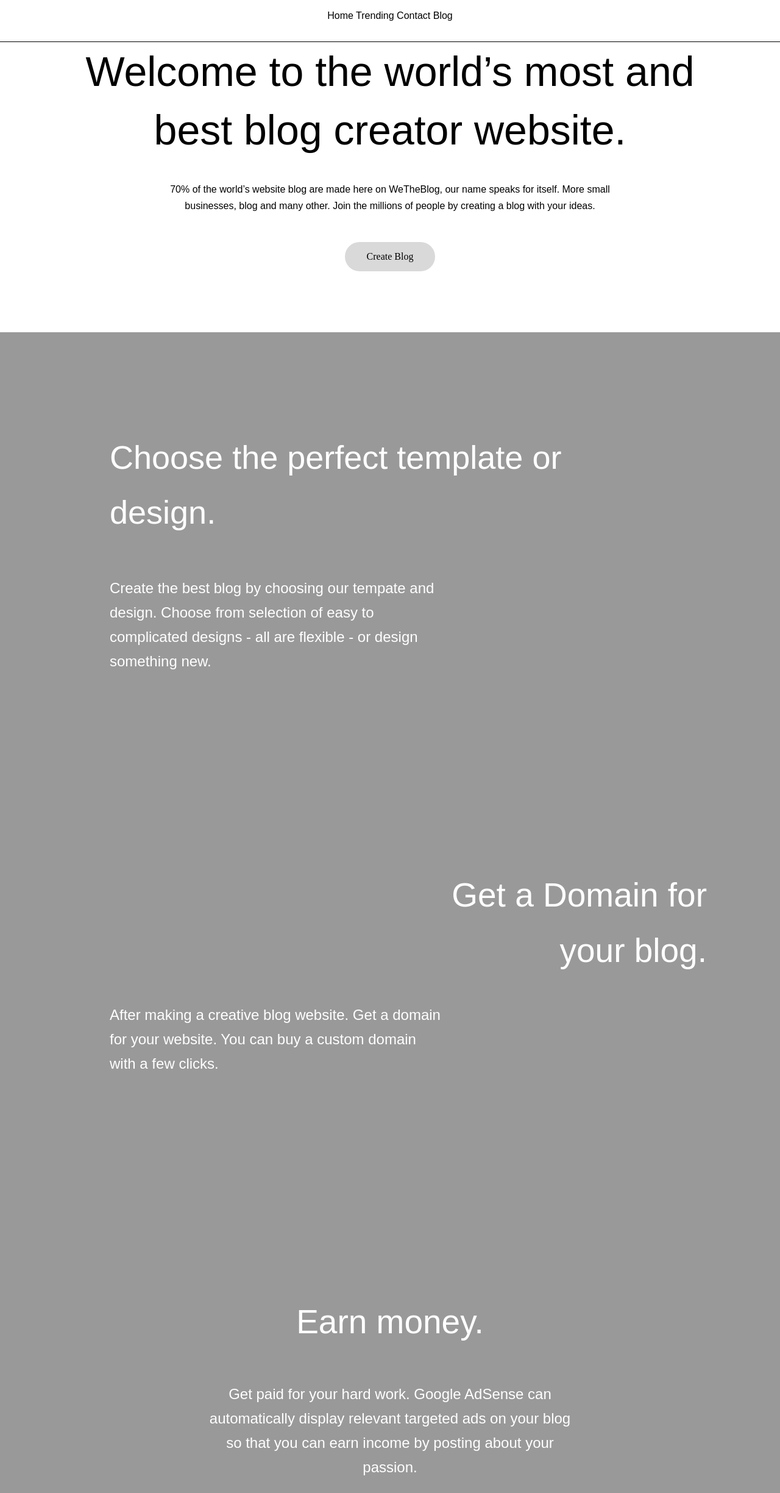
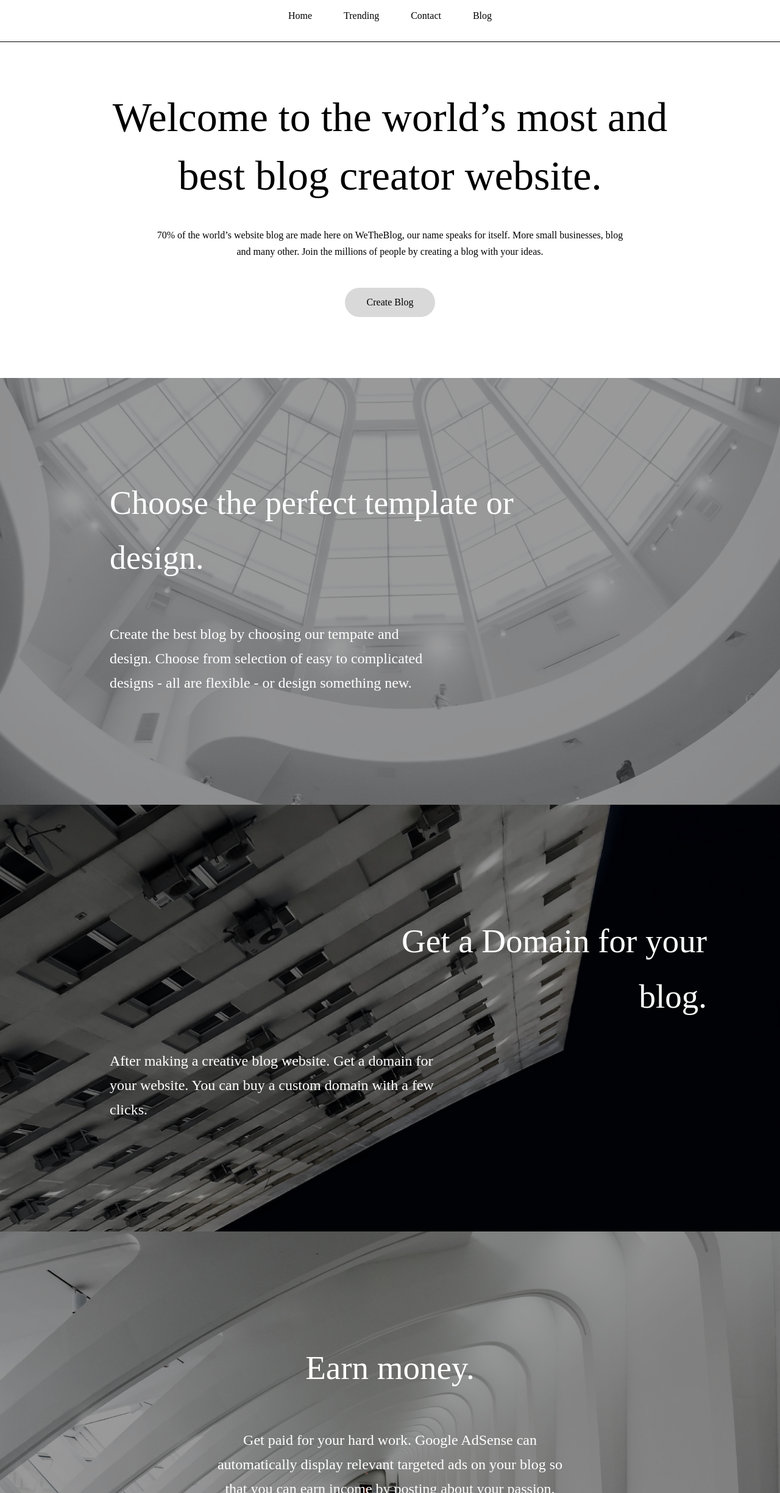
Before and after one commit to nel-lim/james_anquillano, a plain HTML site: page index.html in a window 1280 px wide. Shown: the part 111-2560 px from the top of the page at 61% size. Drawn offline with Linux system fonts and the light colour scheme.

Commit message:
Update style.css

```diff
--- a/style.css
+++ b/style.css
@@ -9,6 +9,7 @@ body{
     height: 100%;
     display: block;
     overflow-wrap: break-word;
+
 }
 
 a, li{
@@ -43,7 +44,11 @@ nav ul{
 }
 
 nav ul, li{
+    font-family: "Gotu";
+}
 
+nav ul, li a{
+    padding: 0px 24px;
 }
 
 /*HERO*/
@@ -67,6 +72,8 @@ nav ul, li{
     color: #000000;
     width: 1010px;
     text-align: center;
+    font-family: "Gotu";
+    margin-top: 75.5px;
 }
 
 .hero_paragraph{
@@ -115,10 +122,11 @@ for final hands-on exam*/
 #middle_container{
      max-width: 1440px;
      margin: 0 auto;
+     font-family: "Gotu";
 }
 
 #middle_container .middle_section, .middle_second, .middle_third{
-   background: url(images/picture3.png) no-repeat top / cover;
+   background: url(img/picture3.png) no-repeat top / cover;
    height: 700px;
 }
 
@@ -139,6 +147,7 @@ for final hands-on exam*/
     width: 786px;
     line-height: 90px;
     color: white;
+
 }
 
 #middle_container .middle_paragraph{
@@ -152,7 +161,7 @@ for final hands-on exam*/
 }
 
 #middle_container .middle_second{
-    background: url(img/.png) no-repeat top / cover;
+    background: url(img/picture2.png) no-repeat top / cover;
     margin: auto;
 }
 
@@ -181,7 +190,7 @@ for final hands-on exam*/
 }
 
 #middle_container .middle_third{
-    background: url(img//picture1.png) no-repeat top / cover;;
+    background: url(img/picture1.png) no-repeat top / cover;
     margin: 0 auto;
 }
 
@@ -208,6 +217,7 @@ for final hands-on exam*/
 /*CONTACT*/
 
 #contact_container{
+    font-family: "Gotu";
     margin: 0 auto;
 }
 
@@ -235,6 +245,7 @@ for final hands-on exam*/
 /*FOOTER*/
 
 #footer_container{
+    font-family: "Gotu";
     width: 1440px;
     margin: 0 auto;
     background-color: black;
```
